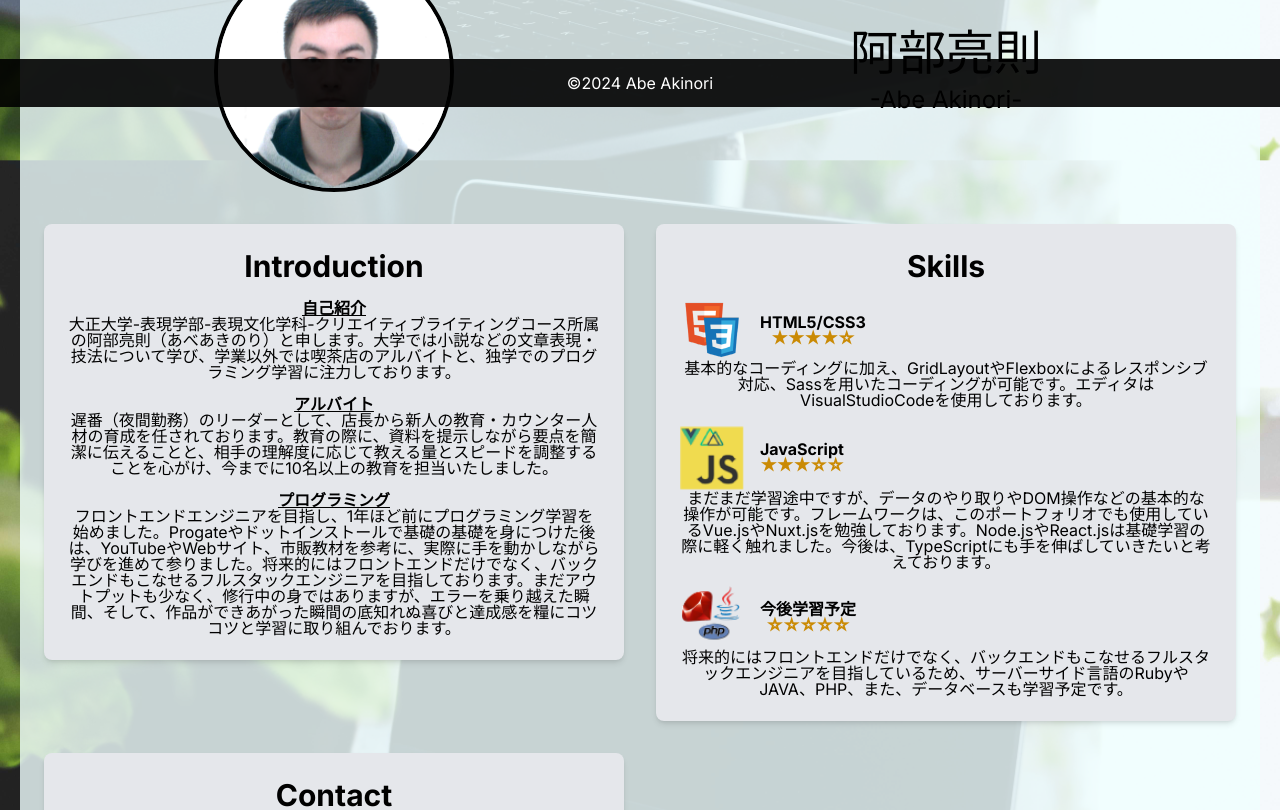
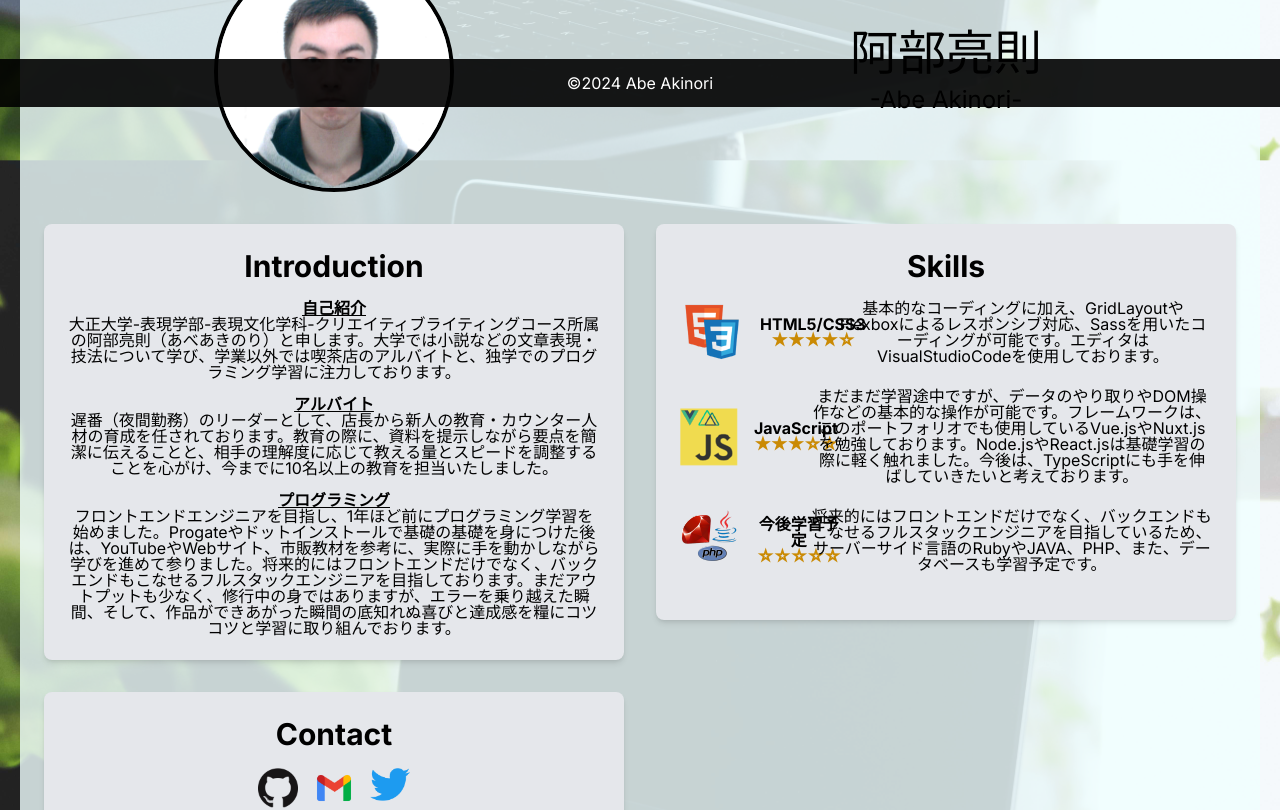
Before and after one commit to Akinori99/my-next-portfolio, a Next.js app: page /about in a window 1280 px wide. Shown: the part 693-1503 px from the top of the page. Built offline with nearby package versions, Linux system fonts and the light colour scheme.

Commit message:
♻️ Review of fixed background image code

```diff
--- a/app/components/wrapper.jsx
+++ b/app/components/wrapper.jsx
@@ -2,14 +2,17 @@ export default function WRAPPER({ isTopPage, img, title, children }) {
   const paddingClasses = isTopPage ? 'pt-20 pb-0' : 'pt-64 pb-32';
 
   return (
-    <div className={`relative flex flex-col justify-center items-center min-h-screen px-5`}>
+    <div className={`relative flex flex-col justify-center items-center min-h-screen px-5 overflow-hidden`}>
       <div
-        className="absolute inset-0 w-full h-full bg-cover bg-center bg-fixed z-[-1]"
+        className="absolute inset-0 bg-cover bg-center bg-fixed"
         style={{
           backgroundImage: `url('/img/${img}')`,
+          backgroundAttachment: 'fixed',
+          backgroundPosition: 'center',
+          backgroundSize: 'cover',
         }}
       ></div>
-      <div className="text-center leading-none text-azure w-full">
+      <div className="relative z-10 text-center leading-none text-azure w-full">
         <h1
           className={`text-[16vw] md:text-[16vw] lg:text-[16vw] xl:text-[16vw] max-w-[calc(100vw-10px)] font-normal text-shadow-custom tracking-wide ${paddingClasses}`}
         >
--- a/app/dist.css
+++ b/app/dist.css
@@ -522,11 +522,11 @@ video {
 .top-0 {
   top: 0px;
 }
+.z-10 {
+  z-index: 10;
+}
 .z-50 {
   z-index: 50;
-}
-.z-\[-1\] {
-  z-index: -1;
 }
 .col-span-1 {
   grid-column: span 1 / span 1;
@@ -549,14 +549,14 @@ video {
 .mb-4 {
   margin-bottom: 1rem;
 }
+.mb-6 {
+  margin-bottom: 1.5rem;
+}
 .ml-2 {
   margin-left: 0.5rem;
 }
 .ml-4 {
   margin-left: 1rem;
-}
-.ml-8 {
-  margin-left: 2rem;
 }
 .ml-auto {
   margin-left: auto;
@@ -600,9 +600,6 @@ video {
 .h-9 {
   height: 2.25rem;
 }
-.h-full {
-  height: 100%;
-}
 .min-h-screen {
   min-height: 100vh;
 }
@@ -639,6 +636,9 @@ video {
 .flex-col {
   flex-direction: column;
 }
+.items-start {
+  align-items: flex-start;
+}
 .items-center {
   align-items: center;
 }
@@ -656,6 +656,9 @@ video {
 .divide-white > :not([hidden]) ~ :not([hidden]) {
   --tw-divide-opacity: 1;
   border-color: rgb(255 255 255 / var(--tw-divide-opacity));
+}
+.overflow-hidden {
+  overflow: hidden;
 }
 .break-words {
   overflow-wrap: break-word;
@@ -928,12 +931,24 @@ video {
     grid-column: span 2 / span 2;
   }
 
+  .md\:ml-8 {
+    margin-left: 2rem;
+  }
+
   .md\:mt-0 {
     margin-top: 0px;
   }
 
   .md\:grid-cols-2 {
     grid-template-columns: repeat(2, minmax(0, 1fr));
+  }
+
+  .md\:flex-row {
+    flex-direction: row;
+  }
+
+  .md\:items-center {
+    align-items: center;
   }
 
   .md\:text-\[16vw\] {
```
